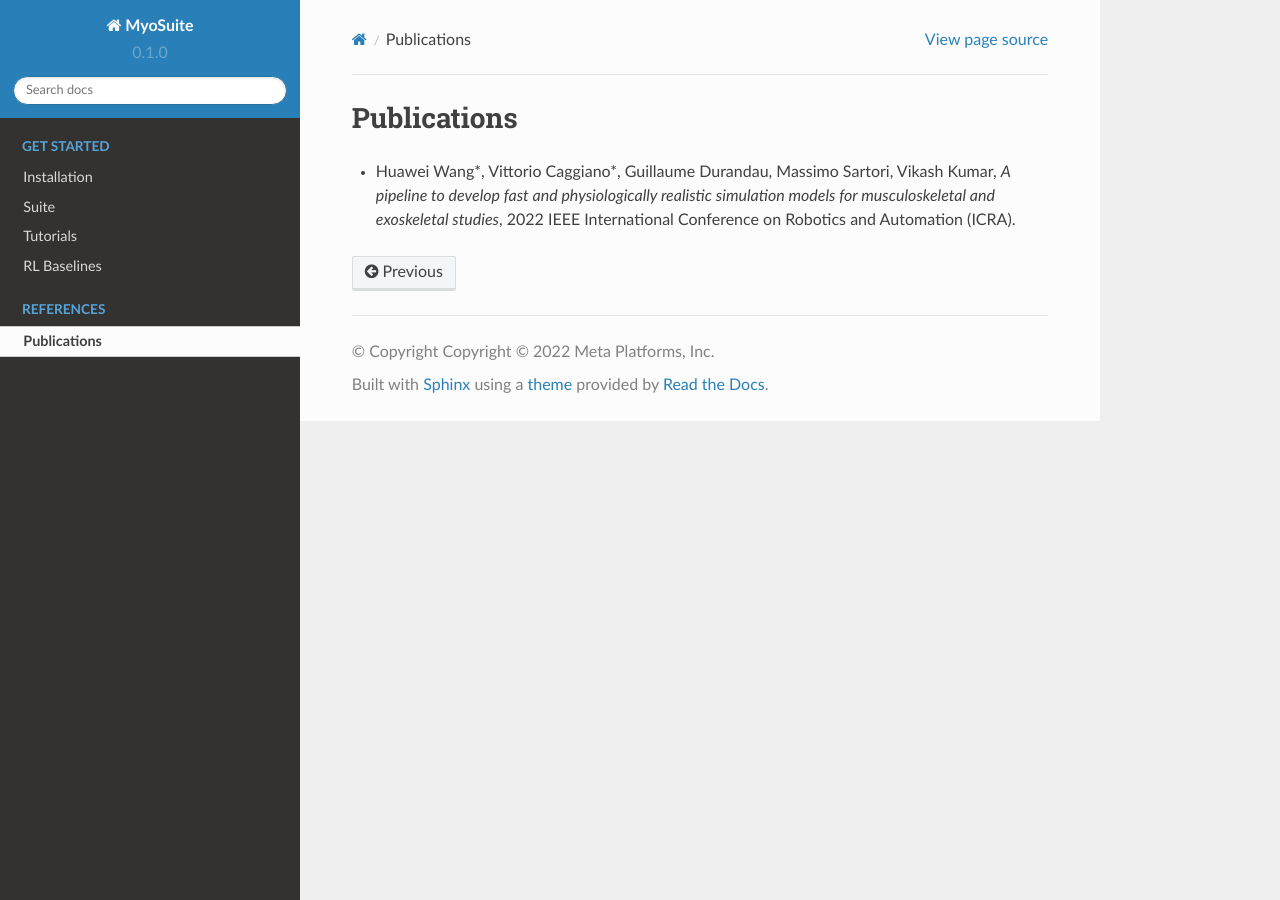
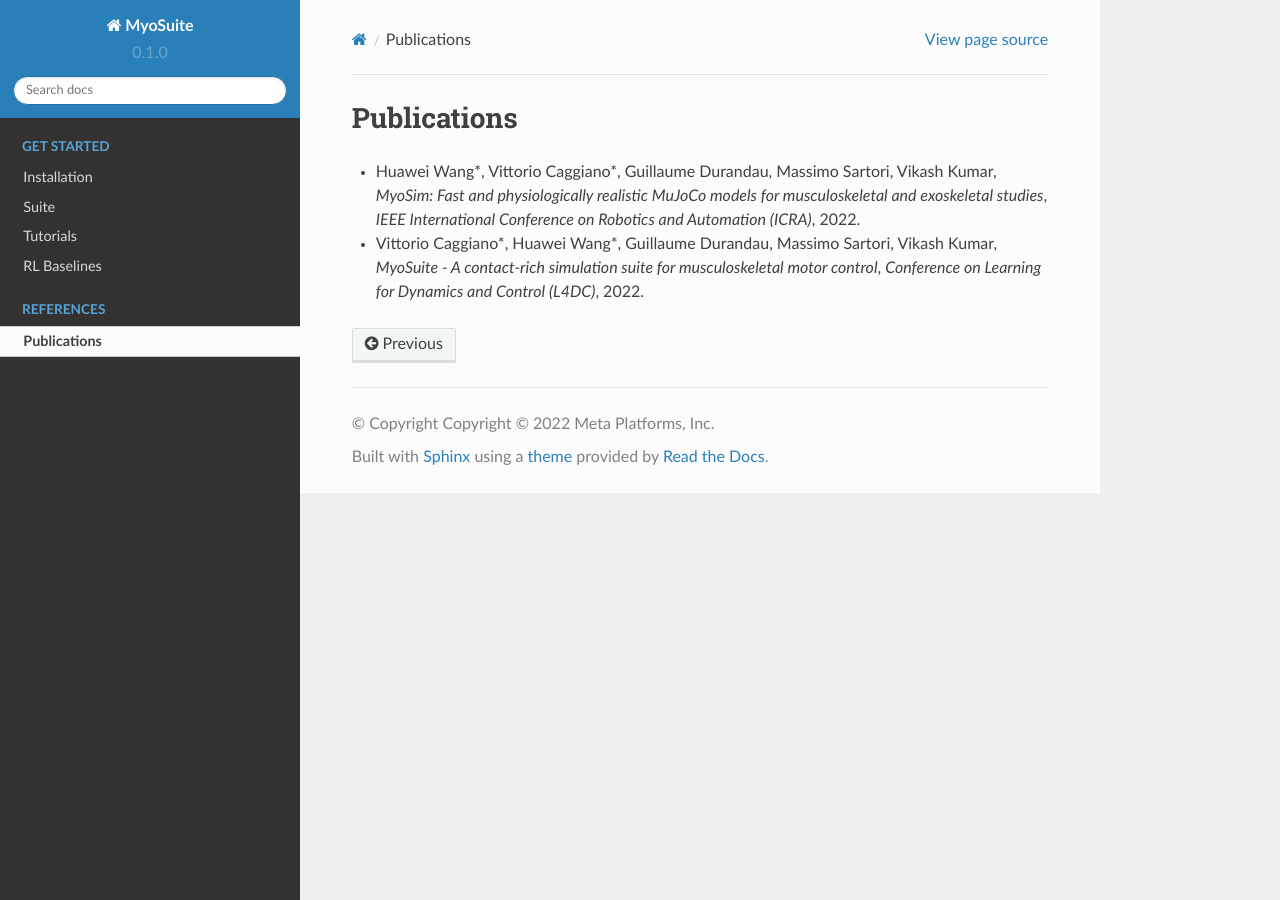
Before and after one commit to MyoHub/myosuite, a Sphinx documentation site: the page built from docs/source/publications.rst, in a window 1280 px wide. Built offline with Sphinx 7.4.7 and the Read the Docs theme 2.0.0, drawn with Linux system fonts in a browser that asks for light colours.

Commit message:
Update publications.rst

```diff
--- a/docs/source/publications.rst
+++ b/docs/source/publications.rst
@@ -2,4 +2,6 @@ Publications
 ============
 
 
-* Huawei Wang*, Vittorio Caggiano*, Guillaume Durandau, Massimo Sartori, Vikash Kumar,	`A pipeline to develop fast and physiologically realistic simulation models for musculoskeletal and exoskeletal studies`, 2022 IEEE International Conference on Robotics and Automation (ICRA).
+* Huawei Wang*, Vittorio Caggiano*, Guillaume Durandau, Massimo Sartori, Vikash Kumar,	`MyoSim: Fast and physiologically realistic MuJoCo models for musculoskeletal and exoskeletal studies`, *IEEE International Conference on Robotics and Automation (ICRA)*, 2022.
+
+* Vittorio Caggiano*, Huawei Wang*, Guillaume Durandau, Massimo Sartori, Vikash Kumar,	`MyoSuite - A contact-rich simulation suite for musculoskeletal motor control`, *Conference on Learning for Dynamics and Control (L4DC)*, 2022.
```
